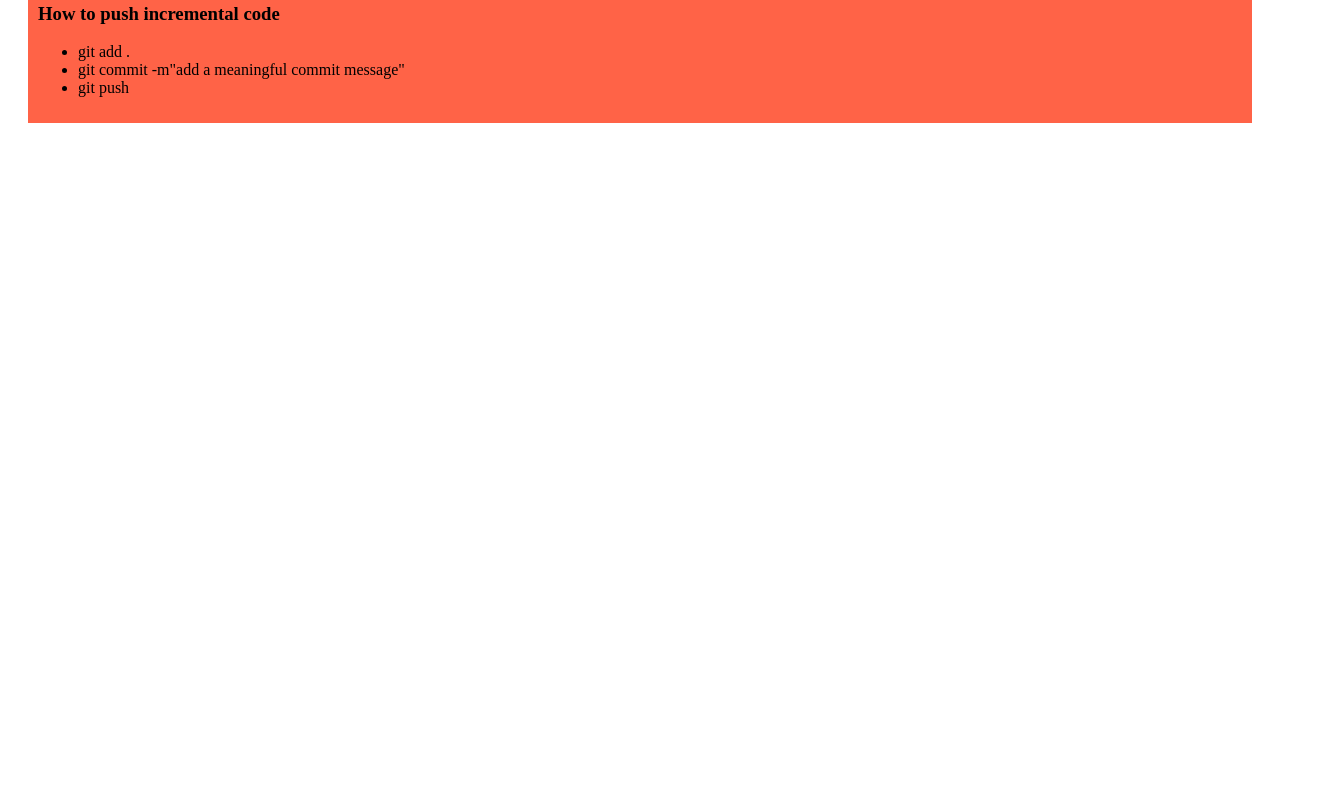
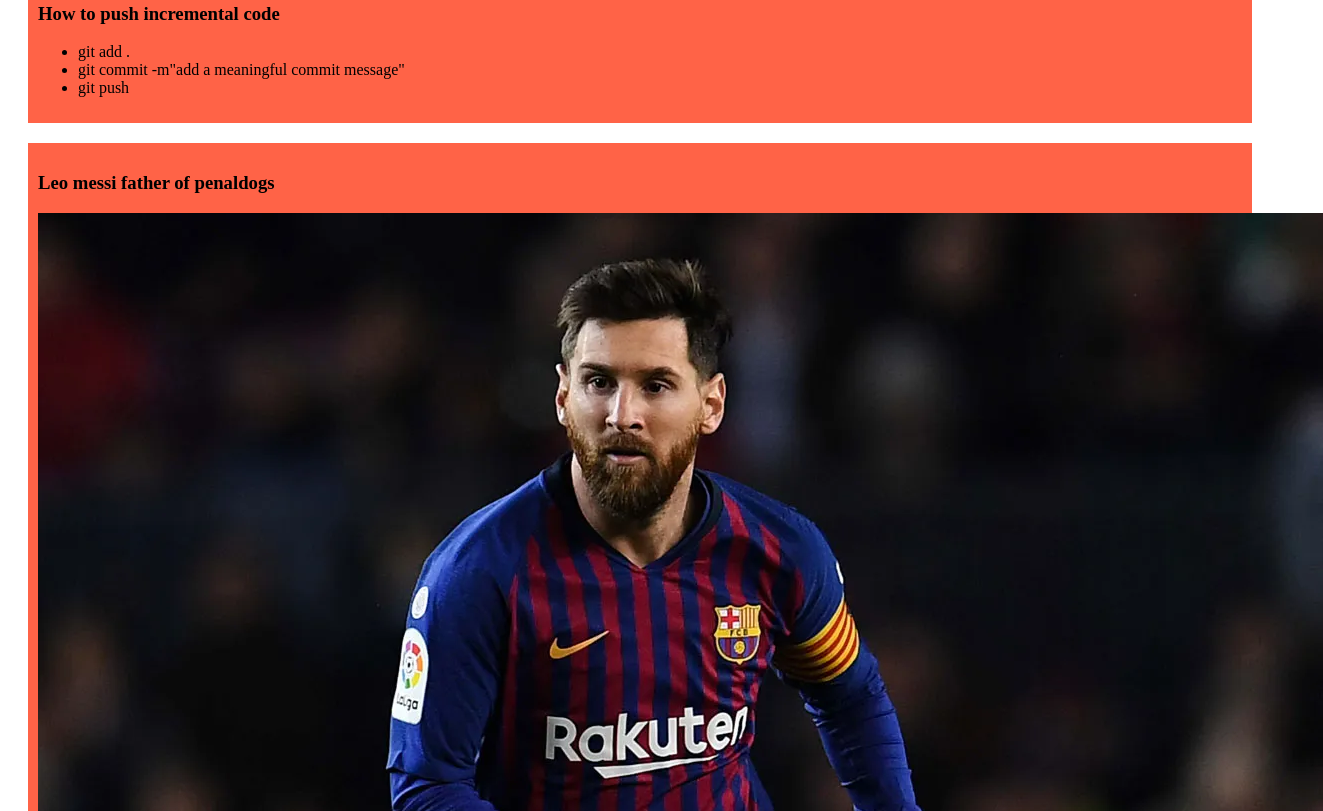
Before and after one commit to nhemon75/my-simple-website, a plain HTML site: page index.html in a window 1280 px wide. Shown: the part 349-1160 px from the top of the page, 1323 px wide, since content can reach past the window. Before the commit the page ends 800 px from the top, so only its background shows below. Drawn offline with Linux system fonts and the light colour scheme.

Commit message:
added messi father of penaldogs

```diff
--- a/index.html
+++ b/index.html
@@ -23,5 +23,9 @@
             <li>git push</li>
         </ul>
     </div>
+    <div>
+        <h3>Leo messi father of penaldogs</h3>
+        <img src="Lionel-Messi-2018.webp" alt="my boss">
+    </div>
 </body>
 </html>
```
Also changed, not shown: Lionel-Messi-2018.webp (added).
